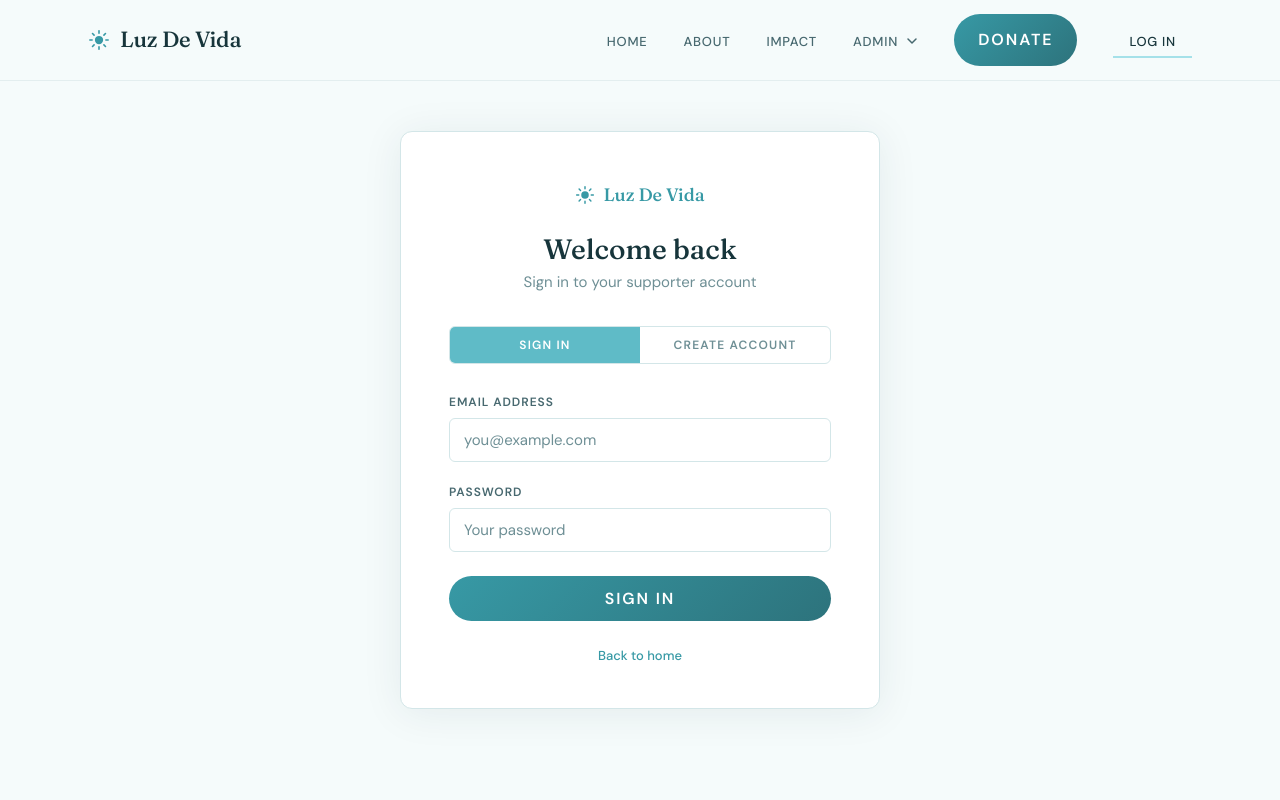
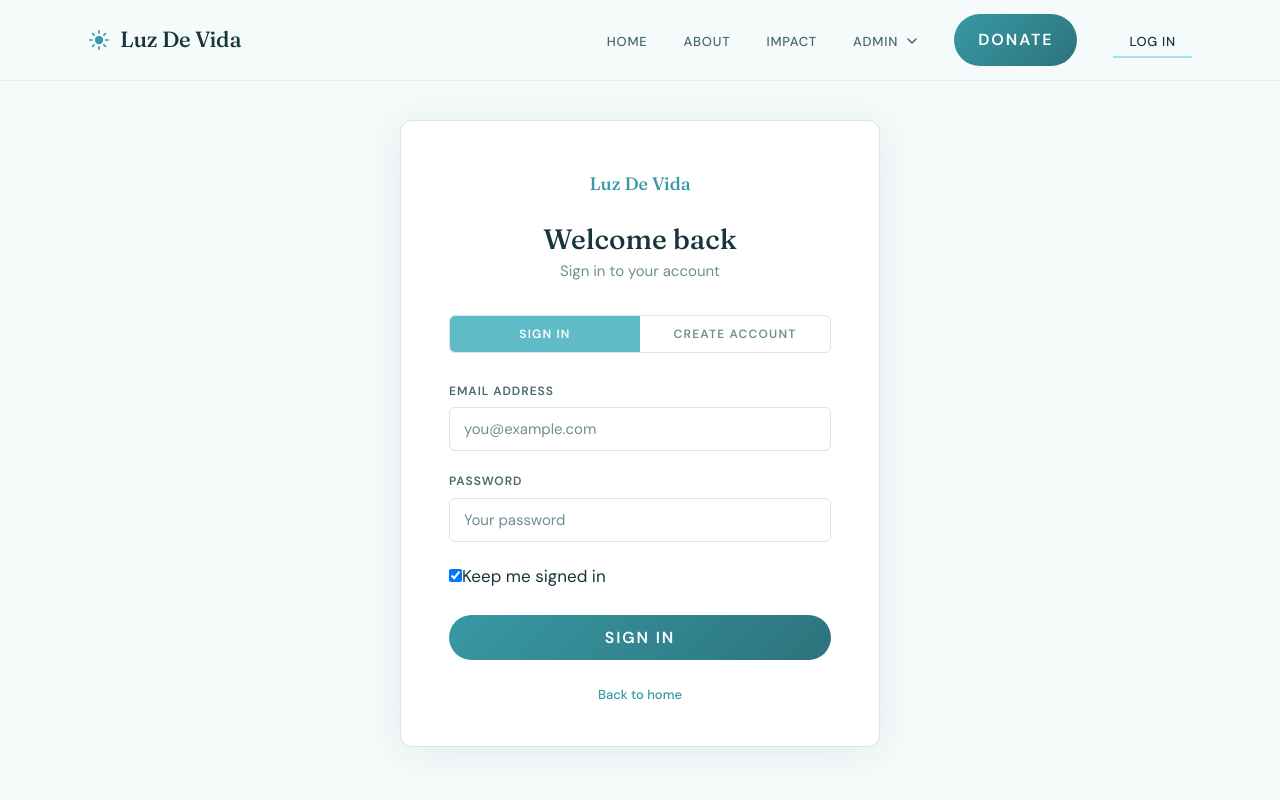
Before and after one commit to dawsonfbroadbent/LuzDeVida, a React (Vite) app in the folder frontend/: page /login in a window 1280 px wide. Shown: the top 800 px of the page. Built offline with nearby package versions, Linux system fonts and the light colour scheme.

Commit message:
Finished video 4

```diff
--- a/frontend/src/pages/Login.tsx
+++ b/frontend/src/pages/Login.tsx
@@ -1,7 +1,7 @@
 import { useState, type FormEvent } from 'react'
 import { useNavigate, useSearchParams, Link } from 'react-router-dom'
 import { useAuth } from '../context/AuthContext'
-import * as AuthAPI from '../api/AuthAPI'
+import { loginUser, registerUser } from '../api/AuthAPI'
 
 type Tab = 'login' | 'register'
 
@@ -40,21 +40,33 @@ function validate(form: LoginForm | RegisterForm, tab: Tab): string | null {
 }
 
 export default function Login() {
-  const { login } = useAuth()
-  const navigate        = useNavigate()
-  const [searchParams]  = useSearchParams()
-  const redirectTo      = searchParams.get('redirect') ?? '/'
-  const tabParam        = searchParams.get('tab')
+  const navigate = useNavigate()
+  const [searchParams] = useSearchParams()
+  const redirectTo = searchParams.get('redirect') ?? '/'
+  const tabParam = searchParams.get('tab')
 
-  const [tab, setTab]           = useState<Tab>(tabParam === 'register' ? 'register' : 'login')
-  const [error, setError]       = useState<string | null>(null)
-  const [success, setSuccess]   = useState<string | null>(null)
-  const [loading, setLoading]   = useState(false)
+  // This should be a method in your AuthContext that re-checks /api/auth/me
+  // const { refreshSession } = useAuth()
 
-  const [loginForm, setLoginForm] = useState<LoginForm>({ email: '', password: '' })
-  const [regForm, setRegForm]     = useState<RegisterForm>({
-    firstName: '', lastName: '', email: '', password: '', confirmPassword: '',
+  const [tab, setTab] = useState<Tab>(tabParam === 'register' ? 'register' : 'login')
+  const [error, setError] = useState<string | null>(null)
+  const [success, setSuccess] = useState<string | null>(null)
+  const [loading, setLoading] = useState(false)
+
+  const [loginForm, setLoginForm] = useState<LoginForm>({
+    email: '',
+    password: '',
   })
+
+  const [regForm, setRegForm] = useState<RegisterForm>({
+    firstName: '',
+    lastName: '',
+    email: '',
+    password: '',
+    confirmPassword: '',
+  })
+
+  const [rememberMe, setRememberMe] = useState(true)
 
   function switchTab(next: Tab) {
     setTab(next)
@@ -68,17 +80,19 @@ export default function Login() {
     setSuccess(null)
 
     const err = validate(loginForm, 'login')
-    if (err) { setError(err); return }
+    if (err) {
+      setError(err)
+      return
+    }
 
     setLoading(true)
+
     try {
-      const res = await AuthAPI.login({ email: loginForm.email, password: loginForm.password })
-      login(res.token, {
-        userId:      res.userId,
-        email:       res.email,
-        displayName: res.displayName,
-        role:        res.role,
-      })
+      await loginUser(loginForm.email, loginForm.password, rememberMe)
+
+      // Pull fresh auth state from /api/auth/me after cookie login succeeds
+      //await refreshSession()
+
       navigate(redirectTo)
     } catch (err: unknown) {
       setError(err instanceof Error ? err.message : 'Login failed. Please try again.')
@@ -93,24 +107,23 @@ export default function Login() {
     setSuccess(null)
 
     const err = validate(regForm, 'register')
-    if (err) { setError(err); return }
+    if (err) {
+      setError(err)
+      return
+    }
 
     setLoading(true)
+
     try {
-      const res = await AuthAPI.register({
-        firstName: regForm.firstName,
-        lastName:  regForm.lastName,
-        email:     regForm.email,
-        password:  regForm.password,
+      // Following the videos closely: register only with email/password
+      await registerUser(regForm.email, regForm.password)
+
+      setSuccess('Account created successfully. Please sign in.')
+      setTab('login')
+      setLoginForm({
+        email: regForm.email,
+        password: '',
       })
-      login(res.token, {
-        userId:      res.userId,
-        email:       res.email,
-        displayName: res.displayName,
-        role:        res.role,
-      })
-      setSuccess(`Welcome, ${res.displayName}! Your account has been created.`)
-      setTimeout(() => navigate(redirectTo), 1500)
     } catch (err: unknown) {
       setError(err instanceof Error ? err.message : 'Registration failed. Please try again.')
     } finally {
@@ -121,16 +134,8 @@ export default function Login() {
   return (
     <div className="login-page">
       <div className="login-card">
-        {/* Header */}
         <div className="login-card__header">
           <Link to="/" className="login-card__logo">
-            <svg width="20" height="20" viewBox="0 0 24 24" fill="none" aria-hidden="true">
-              <circle cx="12" cy="12" r="4.5" fill="currentColor" />
-              <path
-                d="M12 2V4.5M12 19.5V22M2 12H4.5M19.5 12H22M4.93 4.93L6.64 6.64M17.36 17.36L19.07 19.07M19.07 4.93L17.36 6.64M6.64 17.36L4.93 19.07"
-                stroke="currentColor" strokeWidth="1.75" strokeLinecap="round"
-              />
-            </svg>
             Luz De Vida
           </Link>
           <h1 className="login-card__title">
@@ -138,14 +143,14 @@ export default function Login() {
           </h1>
           <p className="login-card__subtitle">
             {tab === 'login'
-              ? 'Sign in to your supporter account'
+              ? 'Sign in to your account'
               : 'Join us and support our mission'}
           </p>
         </div>
 
-        {/* Tabs */}
         <div className="login-tabs" role="tablist">
           <button
+            type="button"
             role="tab"
             aria-selected={tab === 'login'}
             className={`login-tab${tab === 'login' ? ' is-active' : ''}`}
@@ -154,6 +159,7 @@ export default function Login() {
             Sign In
           </button>
           <button
+            type="button"
             role="tab"
             aria-selected={tab === 'register'}
             className={`login-tab${tab === 'register' ? ' is-active' : ''}`}
@@ -163,27 +169,18 @@ export default function Login() {
           </button>
         </div>
 
-        {/* Alerts */}
         {error && (
           <div className="login-alert login-alert--error" role="alert">
-            <svg width="16" height="16" viewBox="0 0 24 24" fill="none" aria-hidden="true">
-              <circle cx="12" cy="12" r="10" stroke="currentColor" strokeWidth="2" />
-              <path d="M12 8v4M12 16h.01" stroke="currentColor" strokeWidth="2" strokeLinecap="round" />
-            </svg>
             {error}
           </div>
         )}
+
         {success && (
           <div className="login-alert login-alert--success" role="status">
-            <svg width="16" height="16" viewBox="0 0 24 24" fill="none" aria-hidden="true">
-              <circle cx="12" cy="12" r="10" stroke="currentColor" strokeWidth="2" />
-              <path d="M8 12l3 3 5-5" stroke="currentColor" strokeWidth="2" strokeLinecap="round" strokeLinejoin="round" />
-            </svg>
             {success}
           </div>
         )}
 
-        {/* Login Form */}
         {tab === 'login' && (
           <form className="login-form" onSubmit={handleLogin} noValidate>
             <div className="login-field">
@@ -199,6 +196,7 @@ export default function Login() {
                 required
               />
             </div>
+
             <div className="login-field">
               <label htmlFor="login-password" className="login-label">Password</label>
               <input
@@ -212,6 +210,16 @@ export default function Login() {
                 required
               />
             </div>
+
+            <label className="login-checkbox">
+              <input
+                type="checkbox"
+                checked={rememberMe}
+                onChange={e => setRememberMe(e.target.checked)}
+              />
+              Keep me signed in
+            </label>
+
             <button
               type="submit"
               className="btn btn-primary login-submit"
@@ -222,7 +230,6 @@ export default function Login() {
           </form>
         )}
 
-        {/* Register Form */}
         {tab === 'register' && (
           <form className="login-form" onSubmit={handleRegister} noValidate>
             <div className="login-row">
@@ -239,6 +246,7 @@ export default function Login() {
                   required
                 />
               </div>
+
               <div className="login-field">
                 <label htmlFor="reg-last" className="login-label">Last name</label>
                 <input
@@ -253,6 +261,7 @@ export default function Login() {
                 />
               </div>
             </div>
+
             <div className="login-field">
               <label htmlFor="reg-email" className="login-label">Email address</label>
               <input
@@ -266,6 +275,7 @@ export default function Login() {
                 required
               />
             </div>
+
             <div className="login-field">
               <label htmlFor="reg-password" className="login-label">Password</label>
               <input
@@ -279,6 +289,7 @@ export default function Login() {
                 required
               />
             </div>
+
             <div className="login-field">
               <label htmlFor="reg-confirm" className="login-label">Confirm password</label>
               <input
@@ -292,9 +303,11 @@ export default function Login() {
                 required
               />
             </div>
+
             <p className="login-hint">
               By creating an account you'll be added as a supporter and receive updates on our mission.
             </p>
+
             <button
               type="submit"
               className="btn btn-primary login-submit"
```
Also changed, not shown: 1 other file (tests, documents, lock files or other folders).
